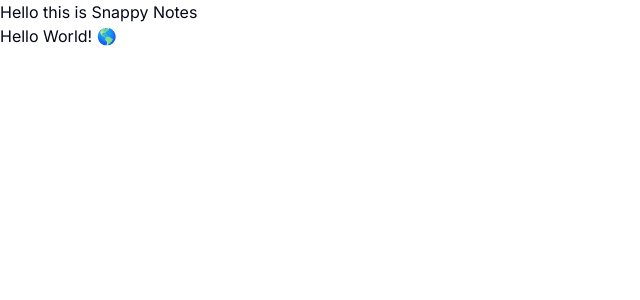
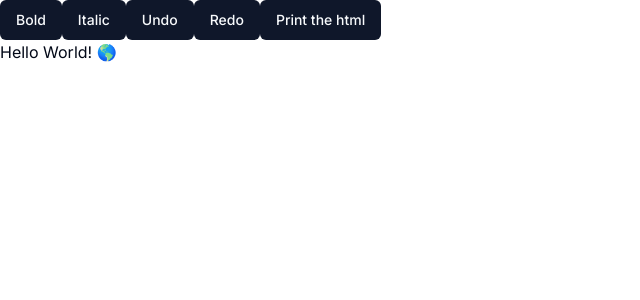
Before and after one commit to snappy-hq/snappy-notes, a Next.js app: page / in a window 1280 px wide. Shown: the top 300 px of the page, without its empty margins (0-640 px from the left). Built offline with nearby package versions, Linux system fonts and the light colour scheme.

Commit message:
code: learning more about the tiptap js

```diff
--- a/package.json
+++ b/package.json
@@ -9,13 +9,14 @@
     "lint": "next lint"
   },
   "dependencies": {
+    "@radix-ui/react-slot": "^1.1.0",
     "@tiptap/pm": "^2.3.2",
     "@tiptap/react": "^2.3.2",
     "@tiptap/starter-kit": "^2.3.2",
     "class-variance-authority": "^0.7.0",
     "clsx": "^2.1.1",
     "lucide-react": "^0.378.0",
-    "next": "14.2.3",
+    "next": "^14.2.3",
     "react": "^18",
     "react-dom": "^18",
     "tailwind-merge": "^2.3.0",
--- a/src/app/globals.css
+++ b/src/app/globals.css
@@ -74,3 +74,20 @@
     @apply bg-background text-foreground;
   }
 }
+
+.tiptap {
+  :first-child {
+    margin-top: 0;
+  }
+
+  ul,
+  ol {
+    padding: 0 1rem;
+    margin: 1.25rem 1rem 1.25rem 0.4rem;
+
+    li p {
+      margin-top: 0.25em;
+      margin-bottom: 0.25em;
+    }
+  }
+}
--- a/src/app/page.tsx
+++ b/src/app/page.tsx
@@ -3,7 +3,6 @@
 export default function Home() {
   return (
     <main>
-      <h1>Hello this is Snappy Notes</h1>
       <Tiptap />
     </main>
   );
--- a/src/components/tiptap/index.tsx
+++ b/src/components/tiptap/index.tsx
@@ -1,19 +1,39 @@
-'use client'
+"use client";
 
-import { useEditor, EditorContent } from '@tiptap/react'
-import StarterKit from '@tiptap/starter-kit'
+import { useEditor, EditorContent, generateHTML } from "@tiptap/react";
+import StarterKit from "@tiptap/starter-kit";
+import React from "react";
+import { Button } from "../ui/button";
 
 const Tiptap = () => {
   const editor = useEditor({
-    extensions: [
-      StarterKit,
-    ],
-    content: '<p>Hello World! 🌎️</p>',
-  })
+    extensions: [StarterKit],
+    content: "<p>Hello World! 🌎️</p>",
+    injectCSS: false,
+  });
 
   return (
-    <EditorContent editor={editor} controls={true} />
-  )
-}
+    <React.Fragment>
+      <Button onClick={() => editor?.chain().focus().toggleBold().run()}>
+        Bold
+      </Button>
+      <Button onClick={() => editor?.chain().focus().toggleItalic().run()}>
+        Italic
+      </Button>
+      <Button onClick={() => editor?.chain().focus().undo().run()}>Undo</Button>
+      <Button onClick={() => editor?.chain().focus().redo().run()}>Redo</Button>
+      <Button
+        onClick={() => {
+          console.log(editor?.getHTML());
+          console.log(generateHTML(editor?.getJSON()!, [StarterKit]));
+        }}
+      >
+        Print the html
+      </Button>
+      <EditorContent editor={editor} controls={true} />
+      {/* <textarea id="editor-input" /> */}
+    </React.Fragment>
+  );
+};
 
-export default Tiptap
+export default Tiptap;
--- /dev/null
+++ b/src/components/ui/button.tsx
@@ -0,0 +1,56 @@
+import * as React from "react"
+import { Slot } from "@radix-ui/react-slot"
+import { cva, type VariantProps } from "class-variance-authority"
+
+import { cn } from "~/lib/utils"
+
+const buttonVariants = cva(
+  "inline-flex items-center justify-center whitespace-nowrap rounded-md text-sm font-medium ring-offset-background transition-colors focus-visible:outline-none focus-visible:ring-2 focus-visible:ring-ring focus-visible:ring-offset-2 disabled:pointer-events-none disabled:opacity-50",
+  {
+    variants: {
+      variant: {
+        default: "bg-primary text-primary-foreground hover:bg-primary/90",
+        destructive:
+          "bg-destructive text-destructive-foreground hover:bg-destructive/90",
+        outline:
+          "border border-input bg-background hover:bg-accent hover:text-accent-foreground",
+        secondary:
+          "bg-secondary text-secondary-foreground hover:bg-secondary/80",
+        ghost: "hover:bg-accent hover:text-accent-foreground",
+        link: "text-primary underline-offset-4 hover:underline",
+      },
+      size: {
+        default: "h-10 px-4 py-2",
+        sm: "h-9 rounded-md px-3",
+        lg: "h-11 rounded-md px-8",
+        icon: "h-10 w-10",
+      },
+    },
+    defaultVariants: {
+      variant: "default",
+      size: "default",
+    },
+  }
+)
+
+export interface ButtonProps
+  extends React.ButtonHTMLAttributes<HTMLButtonElement>,
+    VariantProps<typeof buttonVariants> {
+  asChild?: boolean
+}
+
+const Button = React.forwardRef<HTMLButtonElement, ButtonProps>(
+  ({ className, variant, size, asChild = false, ...props }, ref) => {
+    const Comp = asChild ? Slot : "button"
+    return (
+      <Comp
+        className={cn(buttonVariants({ variant, size, className }))}
+        ref={ref}
+        {...props}
+      />
+    )
+  }
+)
+Button.displayName = "Button"
+
+export { Button, buttonVariants }
```
Also changed, not shown: 2 other files (tests, documents, lock files or other folders). Lines whose indentation alone changed are shown as unchanged.
